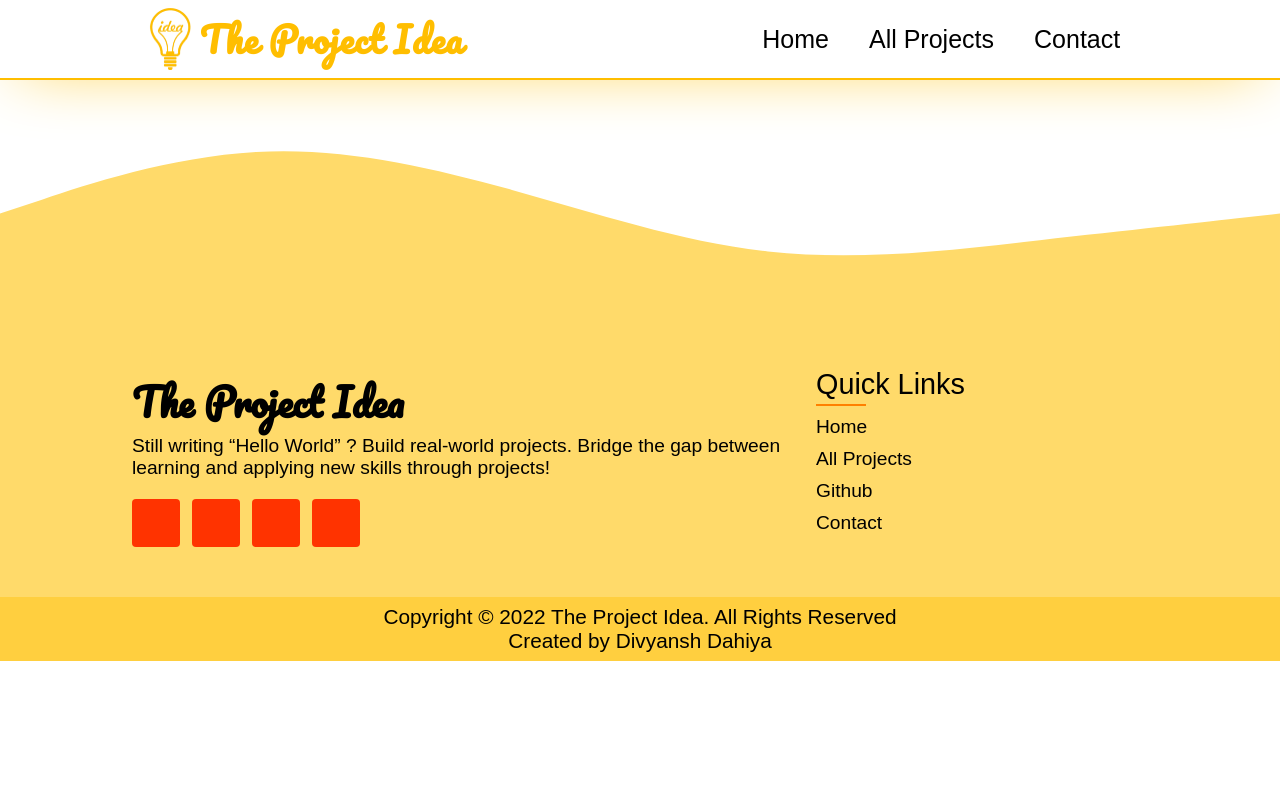
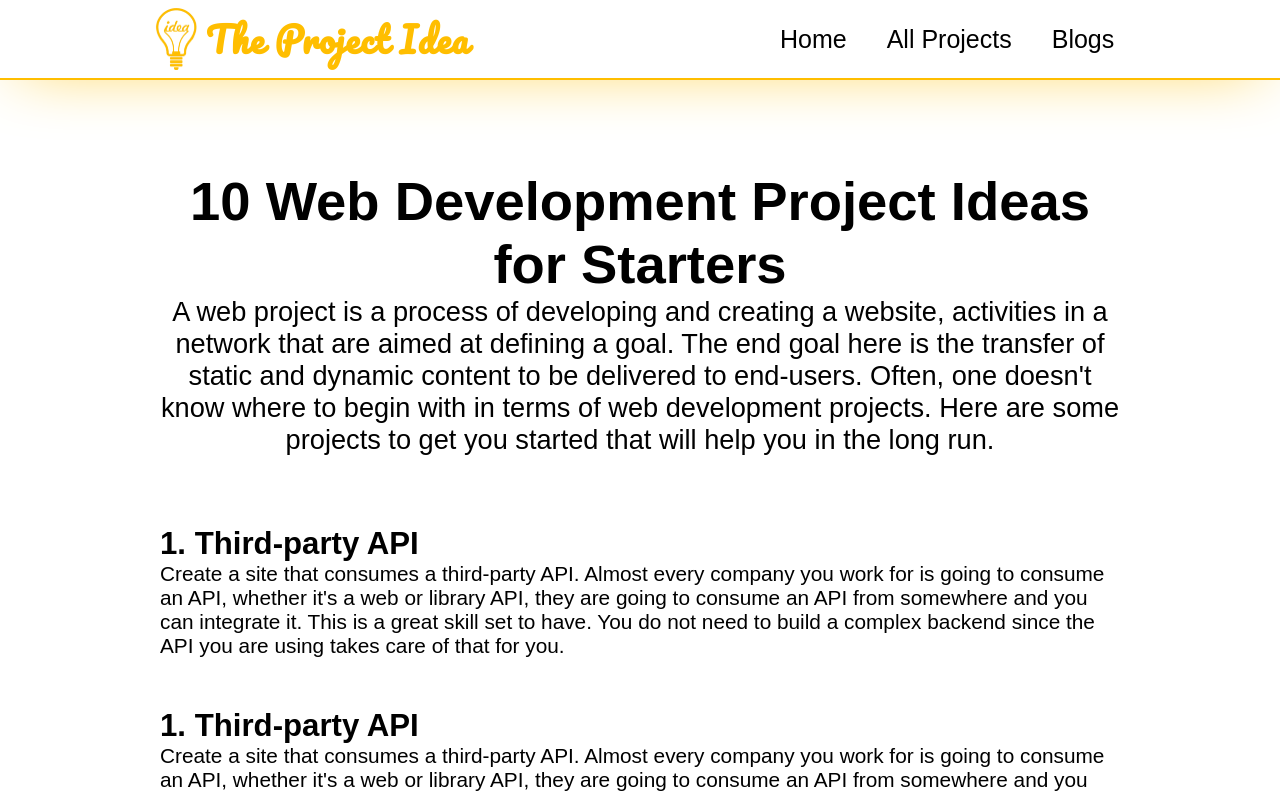
Before and after one commit to divyanshdahiya/TheProjectIdea.com, a React (Create React App) app: page /blogs in a window 1280 px wide. Shown: the top 794 px of the page. Built offline with nearby package versions, Linux system fonts and the light colour scheme; no server answers; a web font is replaced by a local one.

Commit message:
blogs added

```diff
--- a/src/App.js
+++ b/src/App.js
@@ -3,7 +3,7 @@ import Navbar from "./components/Navbar";
 import { BrowserRouter as Router, Route, Switch } from "react-router-dom";
 import Home from "./components/Home";
 import About from "./components/About";
-import Contact from "./components/Contact";
+import Blogs from "./components/Blogs";
 import AllProjects from "./components/AllProjects";
 import Footer from "./components/Footer";
 import React, { useState, useEffect } from "react";
@@ -56,8 +56,8 @@ function App() {
           <Route path="/about" component={About} exact>
             <About />
           </Route>
-          <Route path="/contact" component={Contact} exact>
-            <Contact />
+          <Route path="/blogs" component={Blogs} exact>
+            <Blogs />
           </Route>
           <Route path="/allProjects" component={AllProjects} exact>
             <AllProjects
--- /dev/null
+++ b/src/components/BlogCard.jsx
@@ -0,0 +1,19 @@
+import React from "react";
+import "./styles/blogs.css";
+
+function BlogCard() {
+  return (
+    <div className="blog-card">
+      <h2>1. Third-party API</h2>
+      <p>
+        Create a site that consumes a third-party API. Almost every company you
+        work for is going to consume an API, whether it's a web or library API,
+        they are going to consume an API from somewhere and you can integrate
+        it. This is a great skill set to have. You do not need to build a
+        complex backend since the API you are using takes care of that for you.
+      </p>
+    </div>
+  );
+}
+
+export default BlogCard;
--- /dev/null
+++ b/src/components/Blogs.jsx
@@ -0,0 +1,28 @@
+import React from "react";
+import BlogCard from "./BlogCard";
+import "./styles/blogs.css";
+
+function Blogs() {
+  return (
+    <div className="container blogs">
+      <div className="blogs-header">
+        <h1>10 Web Development Project Ideas for Starters</h1>
+        <p>
+          A web project is a process of developing and creating a website,
+          activities in a network that are aimed at defining a goal. The end
+          goal here is the transfer of static and dynamic content to be
+          delivered to end-users. Often, one doesn't know where to begin with in
+          terms of web development projects. Here are some projects to get you
+          started that will help you in the long run.
+        </p>
+      </div>
+
+      <BlogCard />
+      <BlogCard />
+      <BlogCard />
+      <BlogCard />
+    </div>
+  );
+}
+
+export default Blogs;
--- a/src/components/Contact.jsx
+++ /dev/null
@@ -1,11 +0,0 @@
-import React from "react";
-
-function Contact() {
-  return (
-    <div>
-      <h1>Contact</h1>
-    </div>
-  );
-}
-
-export default Contact;
--- a/src/components/Navbar.jsx
+++ b/src/components/Navbar.jsx
@@ -24,9 +24,10 @@ function Navbar() {
           <Link to="/allProjects" className="nav-link">
             <li>All Projects </li>
           </Link>
-          <Link to="/contact" className="nav-link">
-            <li>Contact</li>
+          <Link to="/blogs" className="nav-link">
+            <li>Blogs</li>
           </Link>
+
         </ul>
       </div>
       <button className="mobile-menu-icon" onClick={() => settoggle(!toggle)}>
--- /dev/null
+++ b/src/components/styles/blogs.css
@@ -0,0 +1,12 @@
+.blogs{
+    padding: 50px 0;
+}
+.blogs-header{
+    padding: 20px 0;
+    font-size: 1.7rem;
+    text-align: center;
+}
+.blog-card{
+    font-size: 1.3rem;
+    padding-top: 50px;
+}
```
